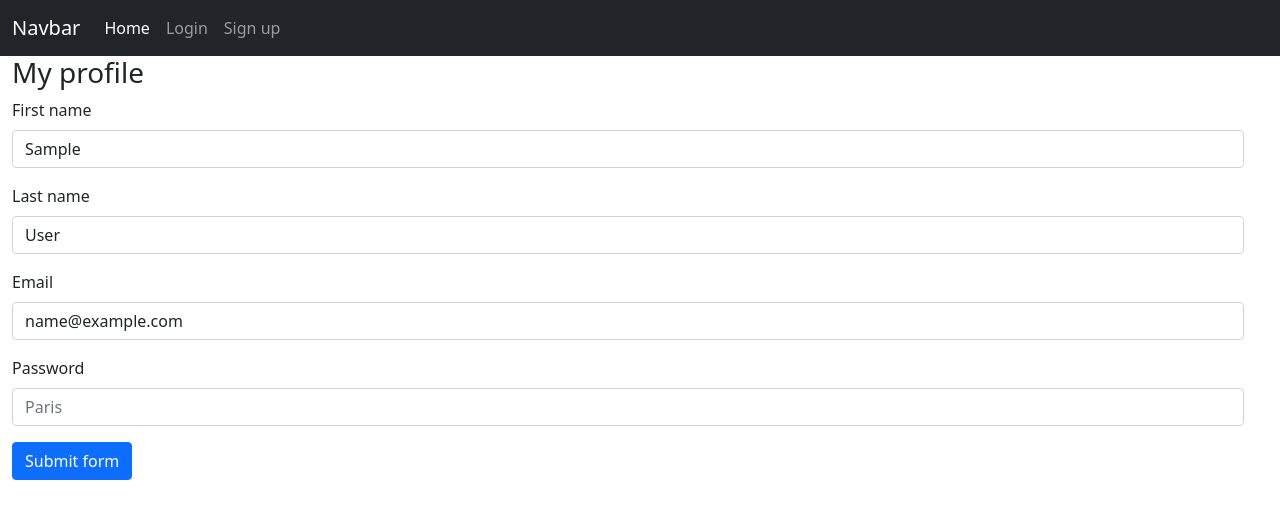
After one commit to iknsa-formation/m2i-php-poo, a PHP site: template src/Itech/Resources/views/profile.php in a window 1280 px wide. The commit adds this page. Shown: the top 519 px of the page. Run offline with PHP 8.4, Linux system fonts and the light colour scheme; the template is opened without the code that fills it: most values are stand-ins (such as "Sample title", 1, 10 or a date in 2020); a stand-in replaces the project's code that opens the database connection.

Commit message:
added profile update

```diff
--- a/src/Itech/Model/User.php
+++ b/src/Itech/Model/User.php
@@ -84,7 +84,7 @@ class User
         $this->password = $password;
 
         if ($password !== '') {
-            $this->encryptPassword();
+            $this->encryptPassword($password);
         }
 
         return $this;
@@ -144,9 +144,9 @@ class User
         return $this;
     }
 
-    private function encryptPassword(): User
+    private function encryptPassword(string $plainPassword): User
     {
-        $this->encryptedPassword = password_hash($this->getPassword(), PASSWORD_BCRYPT);
+        $this->encryptedPassword = password_hash($plainPassword, PASSWORD_BCRYPT);
 
         return $this;
     }
--- a/src/Itech/Resources/base/_header.php
+++ b/src/Itech/Resources/base/_header.php
@@ -38,6 +38,7 @@
                     <?php if (isset($_SESSION['security'])): ?>
                         <a class="nav-item nav-link disabled" href="#">
                             Hello <?= $_SESSION['security']['user']->getFirstName(); ?></a>
+                        <a class="nav-item nav-link" href="/profile">Mon profile</a>
                         <a class="nav-item nav-link" href="/logout">Deconnexion</a>
                     <?php endif ?>
                 </div>
--- /dev/null
+++ b/src/Itech/Resources/views/profile.php
@@ -0,0 +1,71 @@
+<?php
+/**
+ * Created by iKNSA.
+ * User: Khalid Sookia <khalidsookia@gmail.com>
+ * Date: 20/04/2021
+ * Time: 09:58
+ */
+?>
+<?php
+require_once __DIR__ . '/../base/_header.php';
+?>
+
+    <?php if (isset($_GET['user-exists'])) : ?>
+    <p class="alert alert-danger">L'adresse email existe déjà.</p>
+    <?php endif; ?>
+    <div class="row">
+        <h3>My profile</h3>
+        <div>
+            <form action="/profile" method="post">
+                <div class="mb-3">
+                    <label for="firstName" class="form-label">First name</label>
+                    <input
+                        type="text"
+                        class="form-control"
+                        id="firstName"
+                        name="Itech[User][firstName]"
+                        placeholder="John"
+                        value="<?= $data['user']->getFirstName() ?>"
+                    >
+                </div>
+                <div class="mb-3">
+                    <label for="lastName" class="form-label">Last name</label>
+                    <input
+                        type="text"
+                        class="form-control"
+                        id="lastName"
+                        name="Itech[User][lastName]"
+                        placeholder="Doe"
+                        value="<?= $data['user']->getLastName() ?>"
+                    >
+                </div>
+                <div class="mb-3">
+                    <label for="email" class="form-label">Email</label>
+                    <input
+                        type="email"
+                        class="form-control"
+                        id="email"
+                        name="Itech[User][email]"
+                        placeholder="john@doe.con"
+                        value="<?= $data['user']->getEmail() ?>"
+                    >
+                </div>
+                <div class="mb-3">
+                    <label for="password" class="form-label">Password</label>
+                    <input
+                        type="password"
+                        class="form-control"
+                        id="password"
+                        name="Itech[User][password]"
+                        placeholder="Paris"
+                    >
+                </div>
+                <div class="mb-3">
+                    <button class="btn btn-primary" type="submit">Submit form</button>
+                </div>
+            </form>
+        </div>
+    </div>
+
+<?php
+require_once __DIR__ . '/../base/_footer.php';
--- a/src/app.php
+++ b/src/app.php
@@ -45,4 +45,8 @@ $routes->add('security_logout', new Routing\Route('/logout', [
     '_controller' => 'Itech\Controller\UserController::logout',
 ], [], [], '', [], ['GET']));
 
+$routes->add('security_profile', new Routing\Route('/profile', [
+    '_controller' => 'Itech\Controller\UserController::profile',
+], [], [], '', [], ['GET', 'POST']));
+
 return $routes;
```
Also changed, not shown: src/Itech/Controller/UserController.php (+41 -0 lines), src/Itech/Repository/UserManager.php (+19 -0 lines).
